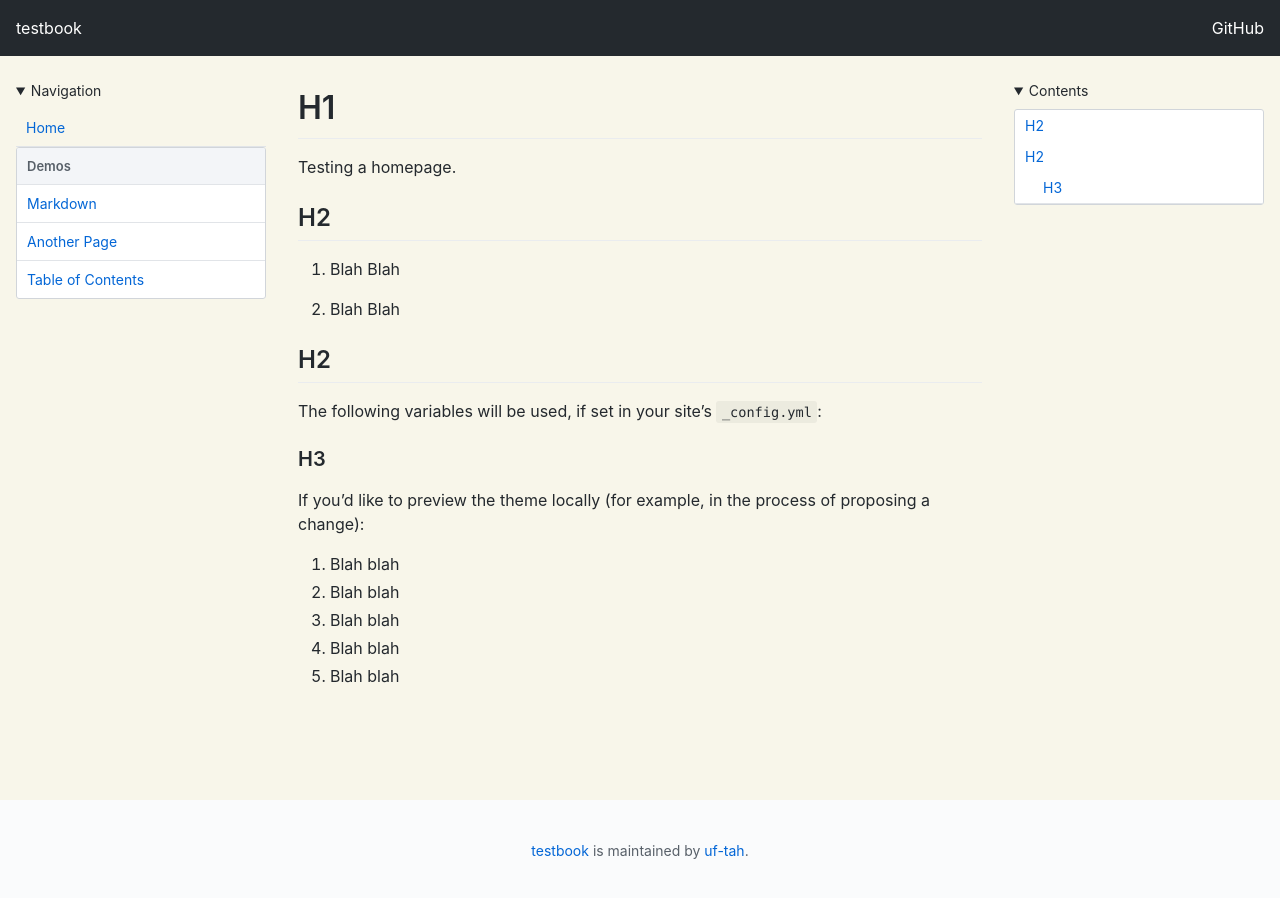
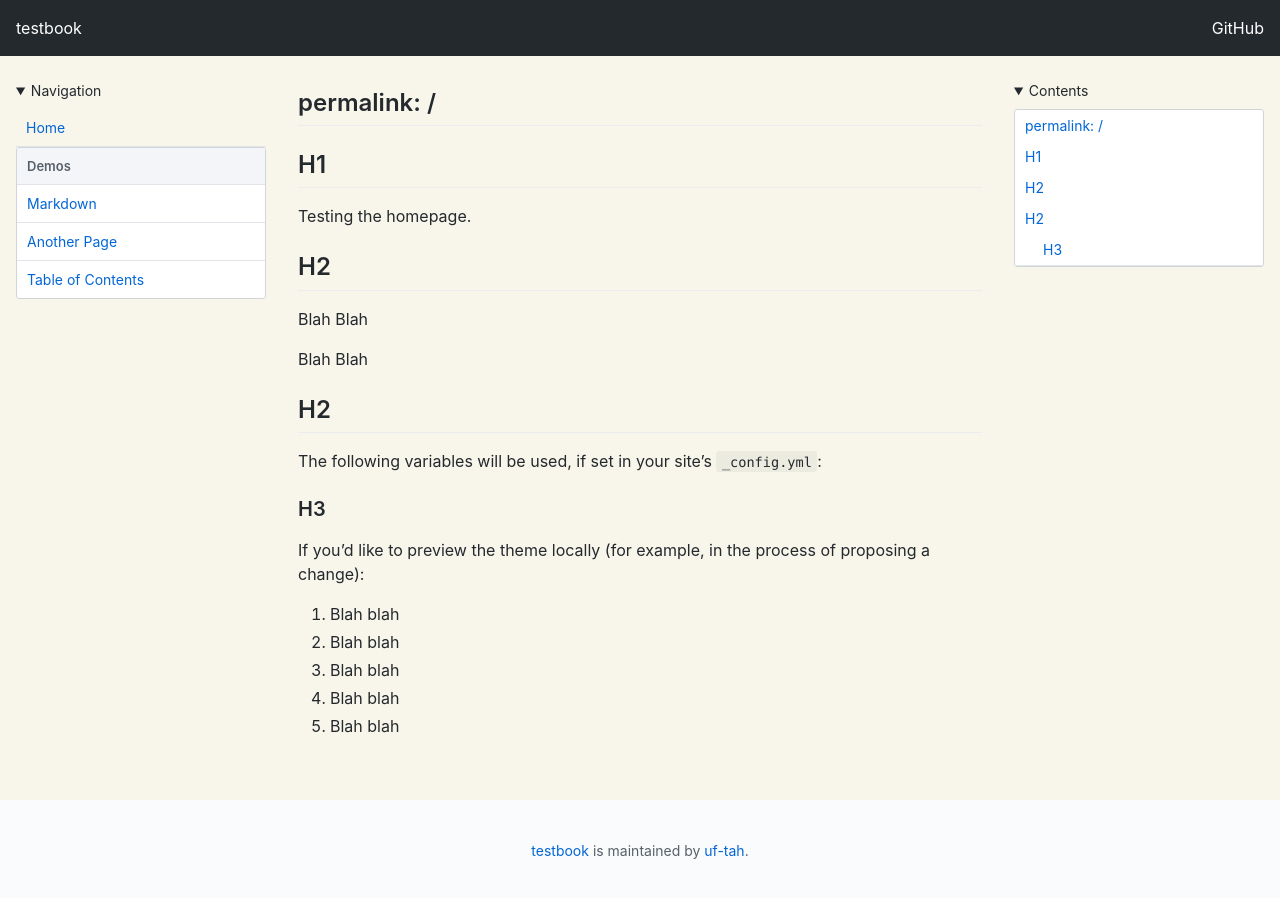
Before and after one commit to uf-tah/testbook, a Jekyll site: the page built from index.md, in a window 1280 px wide. Built offline with Jekyll 4.4.1, drawn with Linux system fonts in a browser that asks for light colours; our own code applies the rules of GitHub Pages for plain Markdown files.

Commit message:
Update index.md

```diff
--- a/index.md
+++ b/index.md
@@ -1,18 +1,14 @@
----
-permalink: /
----
+## permalink: /
 
-# H1
+## H1
 
-Testing a homepage.
-
+Testing the homepage.
 
 ## H2
 
-1. Blah Blah
+Blah Blah
 
-1. Blah Blah
-
+Blah Blah
 
 ## H2
 
```
Also changed, not shown: other parts of index.md (+5 -5 lines).
